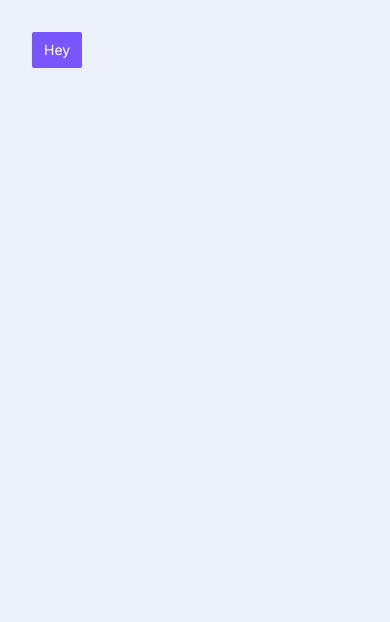
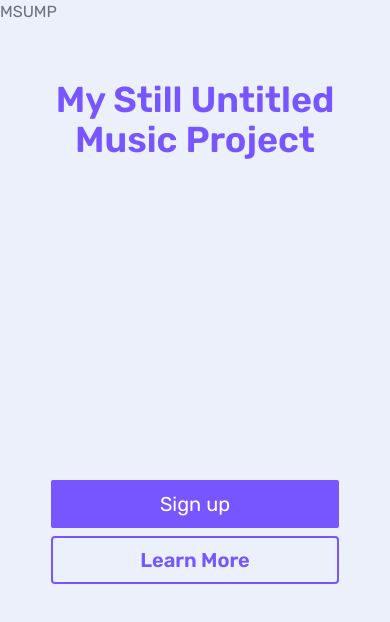
Before and after one commit to jv88899/msump-next-app, a Next.js app: page / in a window 390 px wide. Shown: the top 622 px of the page. Built offline with nearby package versions, Linux system fonts and the light colour scheme.

Commit message:
set up basic mobile landing page

```diff
--- a/app/globals.css
+++ b/app/globals.css
@@ -12,7 +12,11 @@
 
 body {
   background: #ebf0fa;
-  @apply text-gray-500 m-8;
+  @apply text-gray-500;
+}
+
+h1 {
+  @apply text-primary font-semibold text-4xl;
 }
 
 button {
@@ -30,3 +34,9 @@ button:hover {
 .btn-secondary {
   @apply bg-gray-200 text-gray-900;
 }
+.btn-outline {
+  @apply border-2 border-primary rounded font-semibold text-primary;
+}
+.btn-outline:hover {
+  @apply bg-primary text-background;
+}
--- a/app/layout.js
+++ b/app/layout.js
@@ -1,17 +1,24 @@
-import './globals.css'
-import { Inter } from 'next/font/google'
+import "./globals.css";
+import { Rubik } from "next/font/google";
 
-const inter = Inter({ subsets: ['latin'] })
+export const dynamic = "force-dynamic";
+
+const rubik = Rubik({ subsets: ["latin"] });
 
 export const metadata = {
-  title: 'Create Next App',
-  description: 'Generated by create next app',
-}
+  title: "Create Next App",
+  description: "Generated by create next app",
+};
 
 export default function RootLayout({ children }) {
   return (
     <html lang="en">
-      <body className={inter.className}>{children}</body>
+      <body className={rubik.className}>
+        <header className="h-12">
+          <p>MSUMP</p>
+        </header>
+        <div className="w-full">{children}</div>
+      </body>
     </html>
-  )
+  );
 }
--- a/app/page.js
+++ b/app/page.js
@@ -1,7 +1,15 @@
 export default function Home() {
   return (
-    <main>
-      <button className="btn-primary">Hey</button>
-    </main>
+    <div className="max-w-[1280px] mx-auto h-screen px-4 pt-4">
+      <h1 className="text-center mt-4">My Still Untitled Music Project</h1>
+      <div className="mt-80">
+        <button className="btn-primary w-72 h-12 text-xl mx-auto mb-2 block text-center">
+          Sign up
+        </button>
+        <button className="btn-outline w-72 h-12 text-xl mx-auto block text-center">
+          Learn More
+        </button>
+      </div>
+    </div>
   );
 }
```
